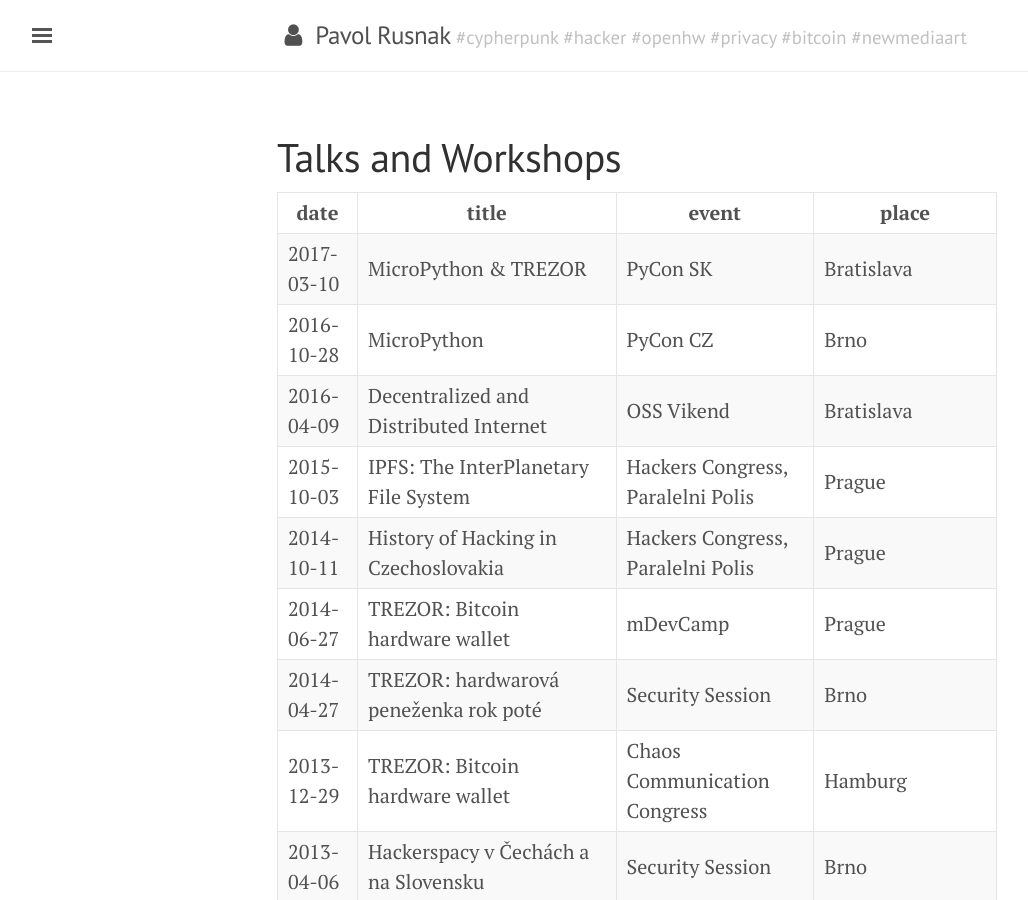
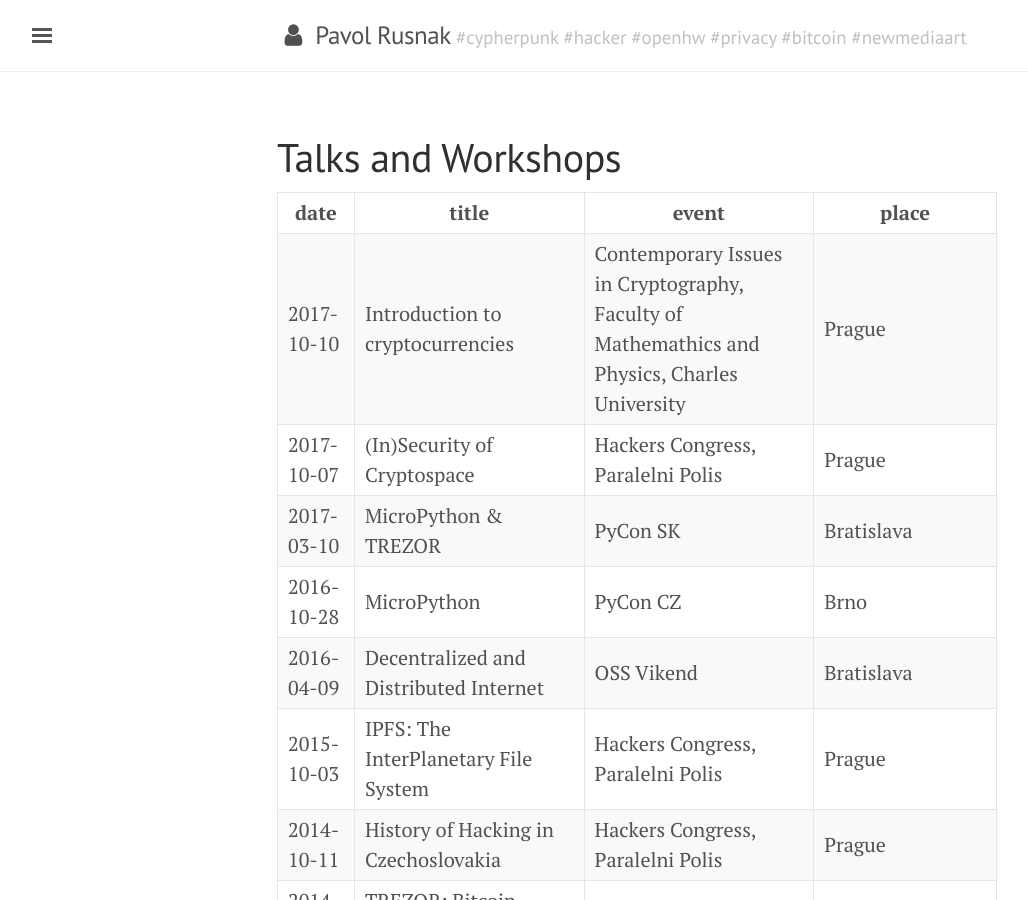
Before and after one commit to prusnak/rusnak.io, a Jekyll site: the page built from talks.md, in a window 1280 px wide and 900 px high. Shown: the whole window, without its empty margins (3-1031 px from the left). Built offline with Jekyll 4.4.1, drawn with Linux system fonts in a browser that asks for light colours; nearby versions of some CDN libraries.

Commit message:
new talks

```diff
--- a/talks.md
+++ b/talks.md
@@ -5,6 +5,8 @@
 
 date       | title | event | place
 -----------|-------|-------|---------------------
+2017-10-10 | Introduction to cryptocurrencies | Contemporary Issues in Cryptography, Faculty of Mathemathics and Physics, Charles University | Prague
+2017-10-07 | (In)Security of Cryptospace | Hackers Congress, Paralelni Polis | Prague
 2017-03-10 | MicroPython & TREZOR | PyCon SK | Bratislava
 2016-10-28 | MicroPython | PyCon CZ | Brno
 2016-04-09 | Decentralized and Distributed Internet | OSS Vikend | Bratislava
```
